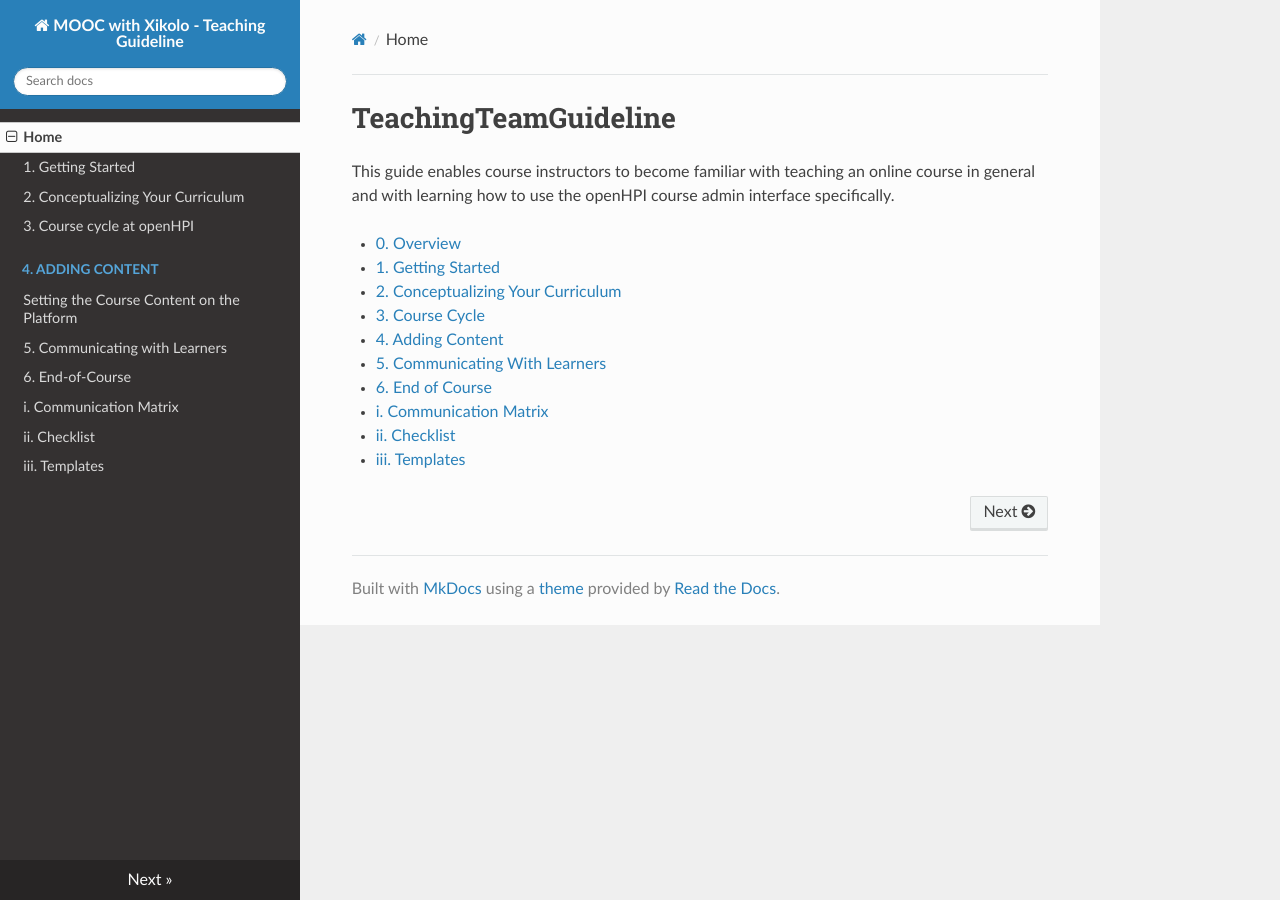
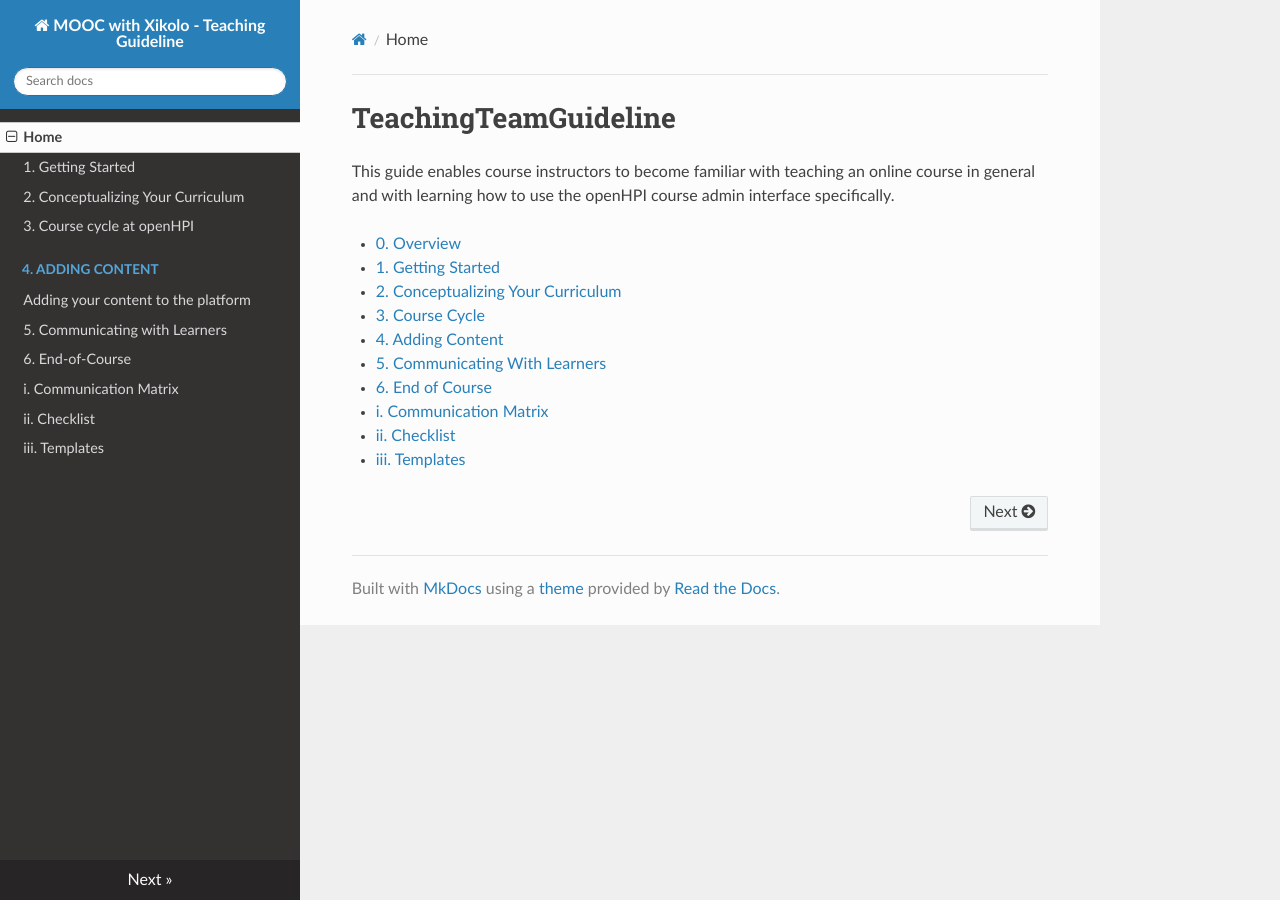
Before and after one commit to openHPI/TeachingTeamGuidelines, an MkDocs documentation site: the page built from docs/index.md, in a window 1280 px wide. Built offline with MkDocs 1.6.1, drawn with Linux system fonts in a browser that asks for light colours; nearby versions of some CDN libraries; old or Windows-style settings are respelled for this version of MkDocs.

Commit message:
Update mkdocs.yml

```diff
--- a/mkdocs.yml
+++ b/mkdocs.yml
@@ -4,7 +4,7 @@ pages:
 - [01_getting-started.md, 1. Getting Started]
 - [02_curriculum-design.md, 2. Conceptualizing Your Curriculum]
 - [03_course-cycle_schedule.md, 3. Course cycle at openHPI]
-- [04_adding-content.md, 4. Adding Content, Setting the Course Content on the Platform]
+- [04_adding-content.md, 4. Adding Content, Adding your content to the platform]
 - [05_community-management.md, 5. Communicating with Learners]
 - [06_end-of-course.md, 6. End-of-Course]
 - [07_communication-matrix.md, i. Communication Matrix]
```
